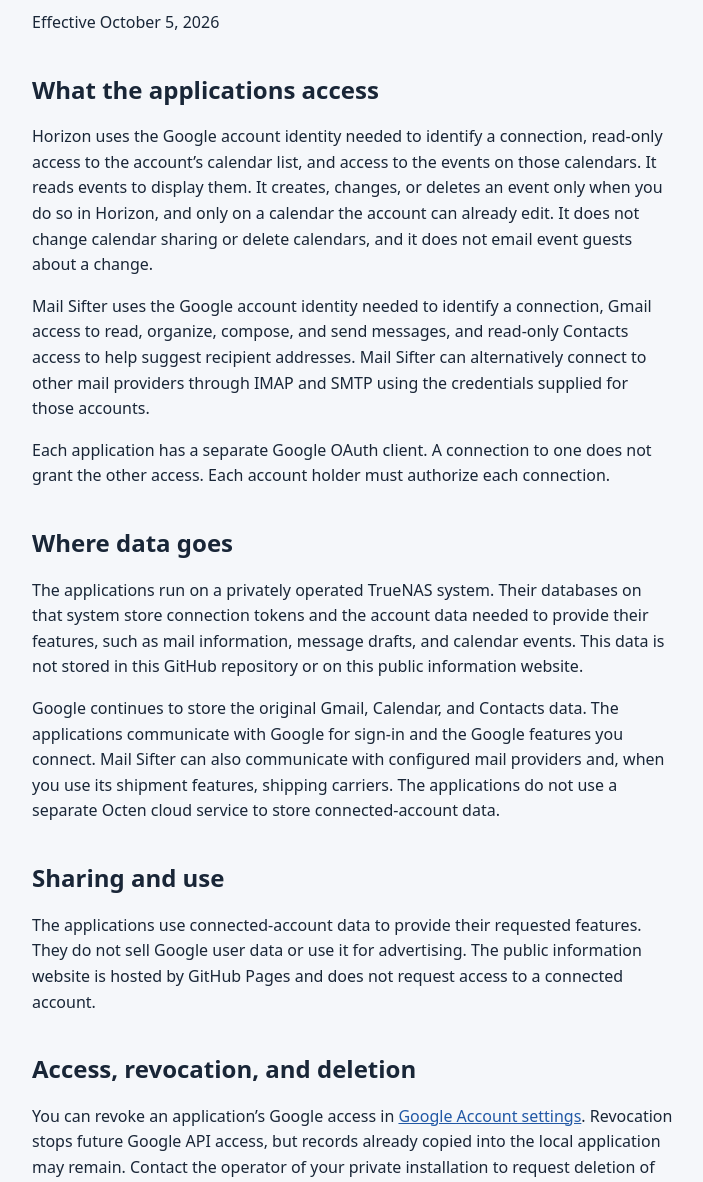
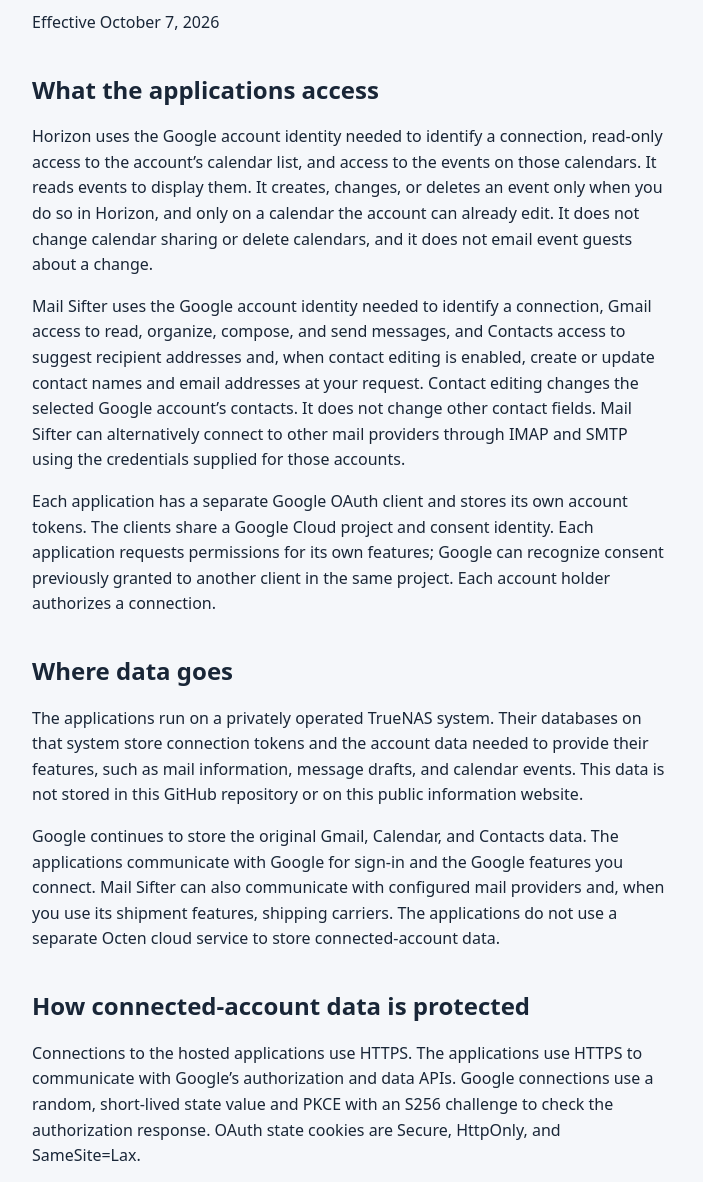
Before and after one commit to Sawtaytoes/octen-google-access, a plain HTML site: page privacy.html in a window 1280 px wide. Shown: the part 174-1356 px from the top of the page, without its empty margins (228-931 px from the left). Drawn offline with Linux system fonts and the light colour scheme.

Commit message:
Explain Google data protection and contact maintenance (#5)

```diff
--- a/privacy.html
+++ b/privacy.html
@@ -12,13 +12,13 @@
     <header>
       <p class="eyebrow"><a href="index.html">Octen Google access</a></p>
       <h1>Privacy policy</h1>
-      <p>Effective October 5, 2026</p>
+      <p>Effective October 7, 2026</p>
     </header>
     <section>
       <h2>What the applications access</h2>
       <p>Horizon uses the Google account identity needed to identify a connection, read-only access to the account’s calendar list, and access to the events on those calendars. It reads events to display them. It creates, changes, or deletes an event only when you do so in Horizon, and only on a calendar the account can already edit. It does not change calendar sharing or delete calendars, and it does not email event guests about a change.</p>
-      <p>Mail Sifter uses the Google account identity needed to identify a connection, Gmail access to read, organize, compose, and send messages, and read-only Contacts access to help suggest recipient addresses. Mail Sifter can alternatively connect to other mail providers through IMAP and SMTP using the credentials supplied for those accounts.</p>
-      <p>Each application has a separate Google OAuth client. A connection to one does not grant the other access. Each account holder must authorize each connection.</p>
+      <p>Mail Sifter uses the Google account identity needed to identify a connection, Gmail access to read, organize, compose, and send messages, and Contacts access to suggest recipient addresses and, when contact editing is enabled, create or update contact names and email addresses at your request. Contact editing changes the selected Google account’s contacts. It does not change other contact fields. Mail Sifter can alternatively connect to other mail providers through IMAP and SMTP using the credentials supplied for those accounts.</p>
+      <p>Each application has a separate Google OAuth client and stores its own account tokens. The clients share a Google Cloud project and consent identity. Each application requests permissions for its own features; Google can recognize consent previously granted to another client in the same project. Each account holder authorizes a connection.</p>
     </section>
     <section>
       <h2>Where data goes</h2>
@@ -26,8 +26,16 @@
       <p>Google continues to store the original Gmail, Calendar, and Contacts data. The applications communicate with Google for sign-in and the Google features you connect. Mail Sifter can also communicate with configured mail providers and, when you use its shipment features, shipping carriers. The applications do not use a separate Octen cloud service to store connected-account data.</p>
     </section>
     <section>
+      <h2>How connected-account data is protected</h2>
+      <p>Connections to the hosted applications use HTTPS. The applications use HTTPS to communicate with Google’s authorization and data APIs. Google connections use a random, short-lived state value and PKCE with an S256 challenge to check the authorization response. OAuth state cookies are Secure, HttpOnly, and SameSite=Lax.</p>
+      <p>Client secrets stay in the server configuration. Refresh tokens stay in the server databases; the browser does not receive them. Account databases and configuration are stored on the privately operated host, with access controlled by host and storage permissions. The applications do not encrypt individual database fields, and the current installation does not encrypt the application storage dataset at rest. Operators and administrators with host access can access the stored data.</p>
+      <p>Mail Sifter limits mail and contact operations to accounts connected to the active profile. A gated profile requires a passcode and a signed, expiring unlock token. These controls hide a profile’s data from casual access within an installation; they do not replace authentication and network access controls for a public deployment. Horizon is intended for a trusted private installation and its kiosk screens. Only approved viewers should have access to those screens.</p>
+      <p>Mail Sifter sanitizes message HTML on the server and renders mail in sandboxed frames. Its sanitized reader cache expires after seven days; completed or deleted messages have their cached copies removed. Drafts and mail information needed for other features may remain in the local database. Operators are responsible for securing installation access, host credentials, storage, and backups.</p>
+      <p>Contact edits change only the name and email fields. A contact version check prevents an older form from silently overwriting a contact changed elsewhere. Horizon permits event edits only when the connected account granted event write access and Google identifies it as an owner or writer of that calendar.</p>
+    </section>
+    <section>
       <h2>Sharing and use</h2>
-      <p>The applications use connected-account data to provide their requested features. They do not sell Google user data or use it for advertising. The public information website is hosted by GitHub Pages and does not request access to a connected account.</p>
+      <p>The applications use connected-account data to provide their requested features. They do not sell Google user data or use it for advertising. The public information website is hosted by GitHub Pages and does not request access to a connected account. Use and transfer of data received from Google APIs follows the <a href="https://developers.google.com/terms/api-services-user-data-policy">Google API Services User Data Policy</a>, including its Limited Use requirements. Google account data is not used to train generalized artificial intelligence or machine learning models.</p>
     </section>
     <section>
       <h2>Access, revocation, and deletion</h2>
```
Also changed, not shown: index.html (+2 -2 lines), 1 other file.
